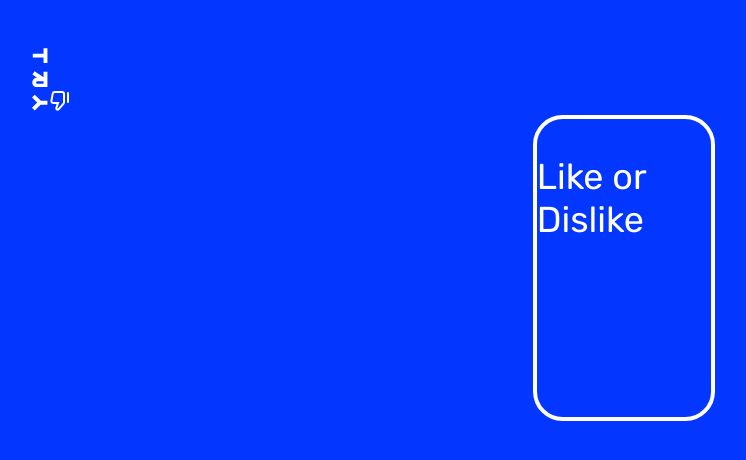
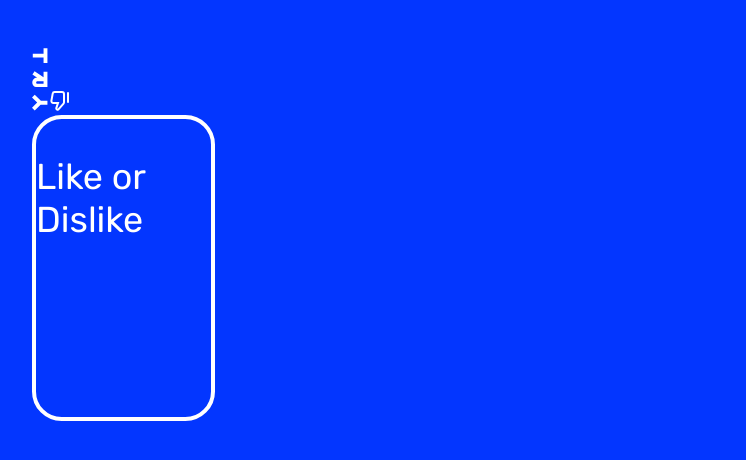
Before and after one commit to Rekal87/try-swipe-challenge, a Next.js app: page / in a window 1280 px wide. Shown: the top 460 px of the page, without its empty margins (16-762 px from the left). Built offline with nearby package versions, Linux system fonts and the light colour scheme.

Commit message:
css edit

```diff
--- a/components/Card.js
+++ b/components/Card.js
@@ -7,10 +7,8 @@ export default function Card() {
 
   console.log(cards);
   return (
-    <div>
-      <div className={styles.card}>
-        <p>Like or Dislike</p>
-      </div>
+    <div className={styles.card}>
+      <p>Like or Dislike</p>
     </div>
   );
 }
--- a/components/Card.module.css
+++ b/components/Card.module.css
@@ -1,8 +1,7 @@
 .card {
   width: 182.64px;
   height: 306.04px;
-  margin-left: auto;
-  margin-right: auto;
+  display: flex;
   background: #0336ff;
   border: 4.93617px solid #ffffff;
   border-radius: 29.617px;
@@ -11,8 +10,6 @@
 .card p {
   width: 115px;
   height: 129px;
-  left: 698px;
-  top: 471px;
   font-size: 36px;
   line-height: 43px;
   color: #ffffff;
--- a/styles/Home.module.css
+++ b/styles/Home.module.css
@@ -1,10 +1,3 @@
-.arrowLeft {
-  left: 37.5%;
-  right: 12.5%;
-  top: 25%;
-  bottom: 50%;
-  transform: rotate(90deg);
-}
 
 .main {
   min-height: 100vh;
```
